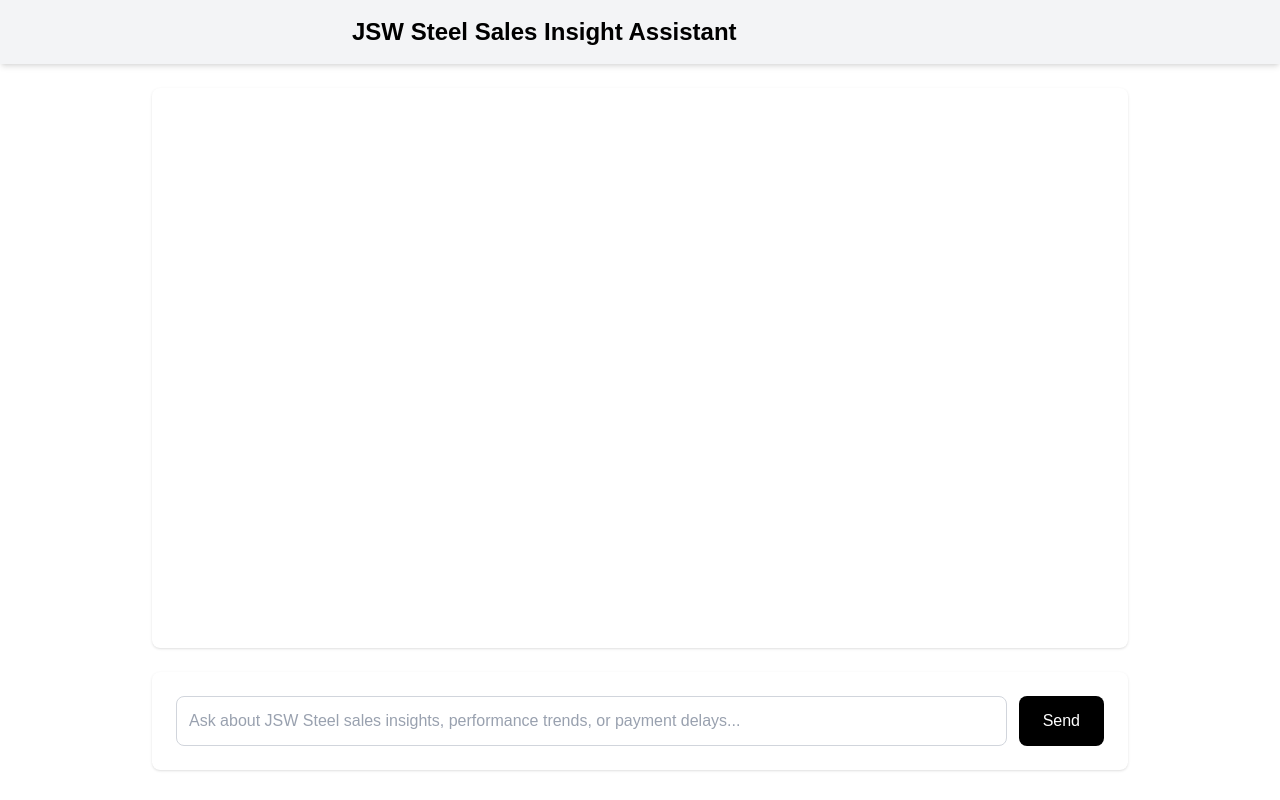
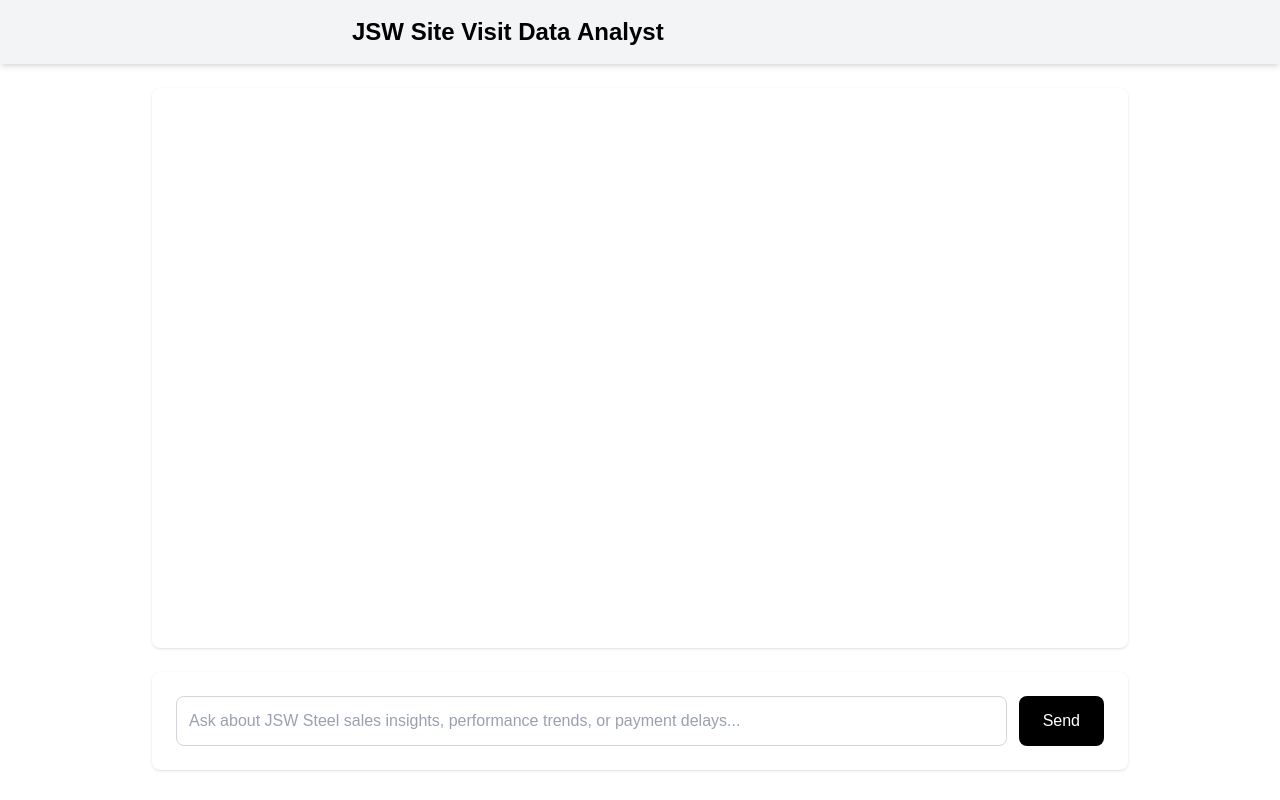
Before and after one commit to VikazTalreja/JSW-Site-Visit-Data-Analyst-Frontend, a Next.js app: page / in a window 1280 px wide. Built offline with nearby package versions, Linux system fonts and the light colour scheme.

Commit message:
name Update

```diff
--- a/src/app/page.js
+++ b/src/app/page.js
@@ -72,7 +72,7 @@
       {/* Header */}
       <div className="bg-gray-100 text-black font-bold px-6 py-4 shadow-md">
         <div className="max-w-xl mx-auto flex items-center justify-between">
-          <h1 className="text-2xl font-semibold">JSW Steel Sales Insight Assistant</h1>
+          <h1 className="text-2xl font-semibold">JSW Site Visit Data Analyst</h1>
          </div>
       </div>
 
```
